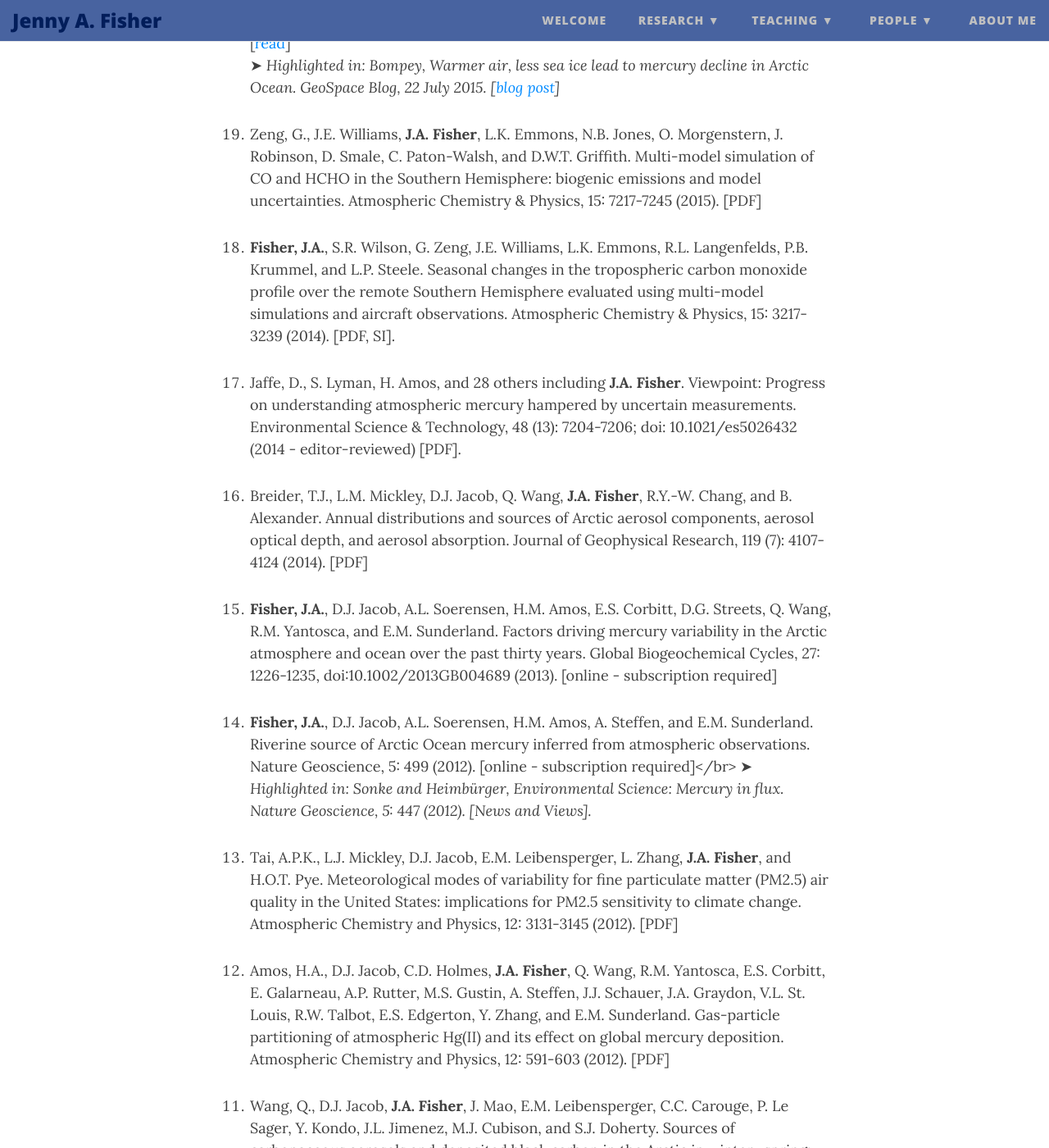
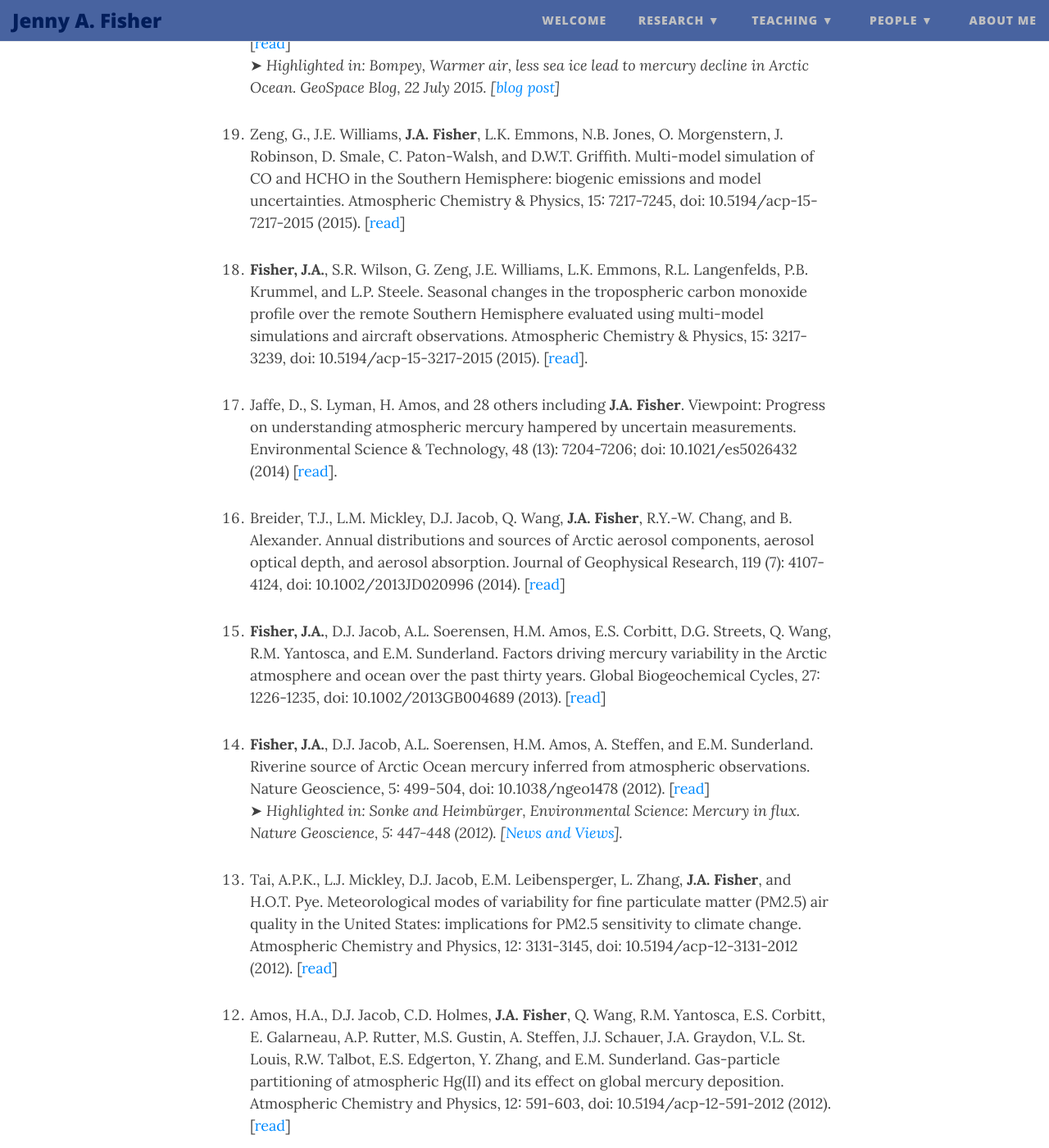
Before and after one commit to jennyfisher/jennyfisher.github.io, a Jekyll site: the page built from publications.md, in a window 1280 px wide and 1400 px high, scrolled down 3914 px. Shown: the whole window at 82% size. Built offline with Jekyll 4.4.1, drawn with Linux system fonts in a browser that asks for light colours; nearby versions of some CDN libraries; some of the changed text lies outside the part shown.

Commit message:
Update publications.md

```diff
--- a/publications.md
+++ b/publications.md
@@ -50,31 +50,31 @@ title: Publications
 20. Chen, L., Y. Zhang, D.J. Jacob, A.L. Soerensen, **J.A. Fisher**, H.M. Horowitz, E.S. Corbitt, and X. Wang. Differences in decadal trends of atmospheric mercury between the Arctic and northern mid- latitudes suggest a decline in Arctic Ocean mercury. Geophysical Research Letters, 42,6076-6083, doi: 10.1002/2015GL064051 (2015). [[read](https://doi.org/10.1002/2015GL064051)]<br/>
 ➤ *Highlighted in: Bompey, Warmer air, less sea ice lead to mercury decline in Arctic Ocean. GeoSpace Blog, 22 July 2015. [[blog post](https://blogs.agu.org/geospace/2015/07/22/warmer-air-less-sea-ice-leads-to-mercury-decline-in-arctic-ocean/)]*
 
-19. Zeng, G., J.E. Williams, **J.A. Fisher**, L.K. Emmons, N.B. Jones, O. Morgenstern, J. Robinson, D. Smale, C. Paton-Walsh, and D.W.T. Griffith. Multi-model simulation of CO and HCHO in the Southern Hemisphere: biogenic emissions and model uncertainties. Atmospheric Chemistry & Physics, 15: 7217-7245 (2015). [PDF]
+19. Zeng, G., J.E. Williams, **J.A. Fisher**, L.K. Emmons, N.B. Jones, O. Morgenstern, J. Robinson, D. Smale, C. Paton-Walsh, and D.W.T. Griffith. Multi-model simulation of CO and HCHO in the Southern Hemisphere: biogenic emissions and model uncertainties. Atmospheric Chemistry & Physics, 15: 7217-7245, doi: 10.5194/acp-15-7217-2015 (2015). [[read](https://doi.org/10.5194/acp-15-7217-2015)]
 
-18. **Fisher, J.A.**, S.R. Wilson, G. Zeng, J.E. Williams, L.K. Emmons, R.L. Langenfelds, P.B. Krummel, and L.P. Steele. Seasonal changes in the tropospheric carbon monoxide profile over the remote Southern Hemisphere evaluated using multi-model simulations and aircraft observations. Atmospheric Chemistry & Physics, 15: 3217-3239 (2014). [PDF, SI].
+18. **Fisher, J.A.**, S.R. Wilson, G. Zeng, J.E. Williams, L.K. Emmons, R.L. Langenfelds, P.B. Krummel, and L.P. Steele. Seasonal changes in the tropospheric carbon monoxide profile over the remote Southern Hemisphere evaluated using multi-model simulations and aircraft observations. Atmospheric Chemistry & Physics, 15: 3217-3239, doi: 10.5194/acp-15-3217-2015 (2015). [[read](https://doi.org/10.5194/acp-15-3217-2015)].
 
-17. Jaffe, D., S. Lyman, H. Amos, and 28 others including **J.A. Fisher**. Viewpoint: Progress on understanding atmospheric mercury hampered by uncertain measurements. Environmental Science & Technology, 48 (13): 7204-7206; doi: 10.1021/es5026432 (2014 - editor-reviewed) [PDF].
+17. Jaffe, D., S. Lyman, H. Amos, and 28 others including **J.A. Fisher**. Viewpoint: Progress on understanding atmospheric mercury hampered by uncertain measurements. Environmental Science & Technology, 48 (13): 7204-7206; doi: 10.1021/es5026432 (2014) [[read](http://dx.doi.org/10.1021/es5026432)].
 
-16. Breider, T.J., L.M. Mickley, D.J. Jacob, Q. Wang, **J.A. Fisher**, R.Y.-W. Chang, and B. Alexander. Annual distributions and sources of Arctic aerosol components, aerosol optical depth, and aerosol absorption. Journal of Geophysical Research, 119 (7): 4107-4124 (2014). [PDF]
+16. Breider, T.J., L.M. Mickley, D.J. Jacob, Q. Wang, **J.A. Fisher**, R.Y.-W. Chang, and B. Alexander. Annual distributions and sources of Arctic aerosol components, aerosol optical depth, and aerosol absorption. Journal of Geophysical Research, 119 (7): 4107-4124, doi: 10.1002/2013JD020996 (2014). [[read](https://doi.org/10.1002/2013JD020996)]
 
-15. **Fisher, J.A.**, D.J. Jacob, A.L. Soerensen, H.M. Amos, E.S. Corbitt, D.G. Streets, Q. Wang, R.M. Yantosca, and E.M. Sunderland. Factors driving mercury variability in the Arctic atmosphere and ocean over the past thirty years. Global Biogeochemical Cycles, 27: 1226-1235, doi:10.1002/2013GB004689 (2013). [online - subscription required]
+15. **Fisher, J.A.**, D.J. Jacob, A.L. Soerensen, H.M. Amos, E.S. Corbitt, D.G. Streets, Q. Wang, R.M. Yantosca, and E.M. Sunderland. Factors driving mercury variability in the Arctic atmosphere and ocean over the past thirty years. Global Biogeochemical Cycles, 27: 1226-1235, doi: 10.1002/2013GB004689 (2013). [[read](http://dx.doi.org/10.1002/2013GB004689)]
 
-14. **Fisher, J.A.**, D.J. Jacob, A.L. Soerensen, H.M. Amos, A. Steffen, and E.M. Sunderland. Riverine source of Arctic Ocean mercury inferred from atmospheric observations. Nature Geoscience, 5: 499 (2012). [online - subscription required]</br>
-➤ *Highlighted in: Sonke and Heimbürger, Environmental Science: Mercury in flux. Nature Geoscience, 5: 447 (2012). [News and Views].*
+14. **Fisher, J.A.**, D.J. Jacob, A.L. Soerensen, H.M. Amos, A. Steffen, and E.M. Sunderland. Riverine source of Arctic Ocean mercury inferred from atmospheric observations. Nature Geoscience, 5: 499-504, doi: 10.1038/ngeo1478 (2012). [[read](https://doi.org/10.1038/ngeo1478)]<br/>
+➤ *Highlighted in: Sonke and Heimbürger, Environmental Science: Mercury in flux. Nature Geoscience, 5: 447-448 (2012). [[News and Views](https://doi.org/10.1038/ngeo1508)].*
 
-13. Tai, A.P.K., L.J. Mickley, D.J. Jacob, E.M. Leibensperger, L. Zhang, **J.A. Fisher**, and H.O.T. Pye. Meteorological modes of variability for fine particulate matter (PM2.5) air quality in the United States: implications for PM2.5 sensitivity to climate change. Atmospheric Chemistry and Physics, 12: 3131-3145 (2012). [PDF]
+13. Tai, A.P.K., L.J. Mickley, D.J. Jacob, E.M. Leibensperger, L. Zhang, **J.A. Fisher**, and H.O.T. Pye. Meteorological modes of variability for fine particulate matter (PM2.5) air quality in the United States: implications for PM2.5 sensitivity to climate change. Atmospheric Chemistry and Physics, 12: 3131-3145, doi: 10.5194/acp-12-3131-2012 (2012). [[read](https://doi.org/10.5194/acp-12-3131-2012)]
 
-12. Amos, H.A., D.J. Jacob, C.D. Holmes, **J.A. Fisher**, Q. Wang, R.M. Yantosca, E.S. Corbitt, E. Galarneau, A.P. Rutter, M.S. Gustin, A. Steffen, J.J. Schauer, J.A. Graydon, V.L. St. Louis, R.W. Talbot, E.S. Edgerton, Y. Zhang, and E.M. Sunderland. Gas-particle partitioning of atmospheric Hg(II) and its effect on global mercury deposition. Atmospheric Chemistry and Physics, 12: 591-603 (2012). [PDF]
+12. Amos, H.A., D.J. Jacob, C.D. Holmes, **J.A. Fisher**, Q. Wang, R.M. Yantosca, E.S. Corbitt, E. Galarneau, A.P. Rutter, M.S. Gustin, A. Steffen, J.J. Schauer, J.A. Graydon, V.L. St. Louis, R.W. Talbot, E.S. Edgerton, Y. Zhang, and E.M. Sunderland. Gas-particle partitioning of atmospheric Hg(II) and its effect on global mercury deposition. Atmospheric Chemistry and Physics, 12: 591-603, doi: 10.5194/acp-12-591-2012 (2012). [[read](https://doi.org/10.5194/acp-12-591-2012)]
 
-11. Wang, Q., D.J. Jacob, **J.A. Fisher**, J. Mao, E.M. Leibensperger, C.C. Carouge, P. Le Sager, Y. Kondo, J.L. Jimenez, M.J. Cubison, and S.J. Doherty. Sources of carbonaceous aerosols and deposited black carbon in the Arctic in winter- spring: implications for radiative forcing. Atmospheric Chemistry and Physics, 11: 12453-12473 (2011). [PDF]
+11. Wang, Q., D.J. Jacob, **J.A. Fisher**, J. Mao, E.M. Leibensperger, C.C. Carouge, P. Le Sager, Y. Kondo, J.L. Jimenez, M.J. Cubison, and S.J. Doherty. Sources of carbonaceous aerosols and deposited black carbon in the Arctic in winter- spring: implications for radiative forcing. Atmospheric Chemistry and Physics, 11: 12453-12473, doi: 10.5194/acp-11-12453-2011 (2011). [[read](https://doi.org/10.5194/acp-11-12453-2011)]
 
 10. Cubison, M.J., A.M. Ortega, P.L. Hayes, D.K. Farmer, D. Day, M.J. Lechner, W.H. Brune, E. Apel, G.S. Diskin, **J.A. Fisher**, H.E. Fuelberg, A. Hecobian, D.J. Knapp, T. Mikoviny, D. Riemer, G.W. Sachse, W. Sessions, R.J. Weber, A.J. Weinheimer, A. Wisthaler, and J.L. Jimenez. Effects of aging on organic aerosol from open biomass burning smoke in aircraft and laboratory studies. Atmospheric Chemistry and Physics, 11: 12049-12064 (2011). [PDF]
 
 9. **Fisher, J.A.**, D.J. Jacob, Q. Wang, R. Bahreini, C.C. Carouge, M.J. Cubison, J.E. Dibb, T. Diehl, J.L. Jimenez, E.M. Leibensperger, Z. Lu, M.B.J. Meinders, H.O.T. Pye, P.K. Quinn, S. Sharma, D.G. Streets, A. van Donkelaar, and R.M. Yantosca. Sources, distribution, and acidity of sulfate-ammonium aerosol in the Arctic in winter-spring. Atmospheric Environment, 45: 7301-7318 (2011). [PDF]
 
-8. Mao, J., D.J. Jacob, M.J. Evans, J.R. Olson, X. Ren, W.H. Brune, J.M. St. Clair, J.D. Crounse, K.M. Spencer, M.R. Beaver, P.O. Wennberg, M.J. Cubison, J.L. Jimenez, A. Fried, P. Weibring, J.G. Wallega, S.R. Hall, A.J. Weinheimer, R.C. Cohen, G. Cehn, J.H. Crawford, C. McNaughton, A.D. Clarke, L. Jaegle, **J.A. Fisher**, R.M. Yantosca, P. Le Sager, C. Carouge. Chemistry of hydrogen oxide radicals (HOx) in the Arctic troposphere in spring. Atmospheric Chemistry and Physics, 10: 5823-5838 (2010). [PDF]
-➤ Highlighted in: Lelielveld, Atmospheric chemistry: A missing sink for radicals. Nature, 466: 925 (2010). [News and Views].
+8. Mao, J., D.J. Jacob, M.J. Evans, J.R. Olson, X. Ren, W.H. Brune, J.M. St. Clair, J.D. Crounse, K.M. Spencer, M.R. Beaver, P.O. Wennberg, M.J. Cubison, J.L. Jimenez, A. Fried, P. Weibring, J.G. Wallega, S.R. Hall, A.J. Weinheimer, R.C. Cohen, G. Cehn, J.H. Crawford, C. McNaughton, A.D. Clarke, L. Jaegle, **J.A. Fisher**, R.M. Yantosca, P. Le Sager, C. Carouge. Chemistry of hydrogen oxide radicals (HOx) in the Arctic troposphere in spring. Atmospheric Chemistry and Physics, 10: 5823-5838 (2010). [PDF]<br/>
+*➤ Highlighted in: Lelielveld, Atmospheric chemistry: A missing sink for radicals. Nature, 466: 925 (2010). [News and Views]. *
 
 7. Jacob, D.J., J.H. Crawford, H. Maring, A.C. Clarke, J.E. Dibb, L.K. Emmons, R.A. Ferrare, C.A. Hostetler, P.B. Russell, H.B. Singh, A.M. Thompson, G.E. Shaw, E. McCauley, J.R. Pederson, and **J.A. Fisher**. The ARCTAS aircraft mission: design and execution.Atmospheric Chemistry and Physics, 10: 5191-5212 (2010). [PDF]
 
```
